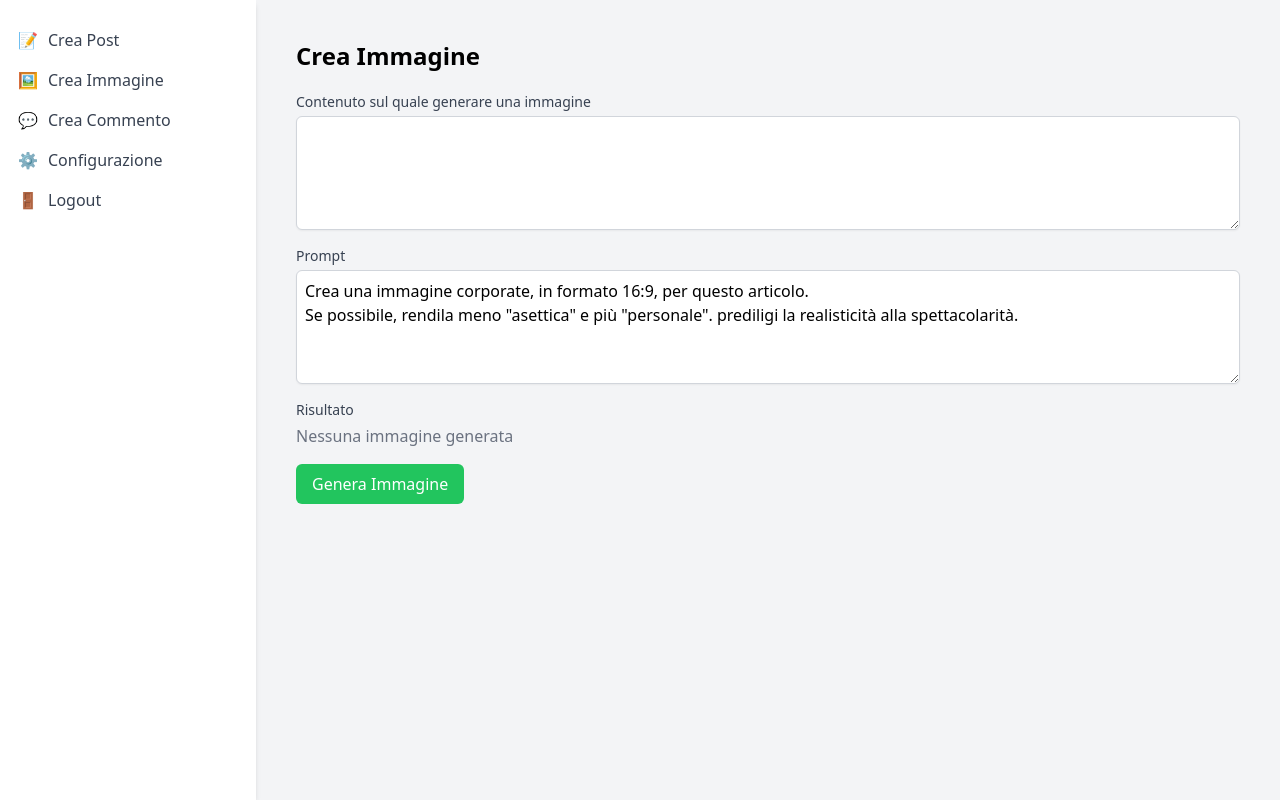
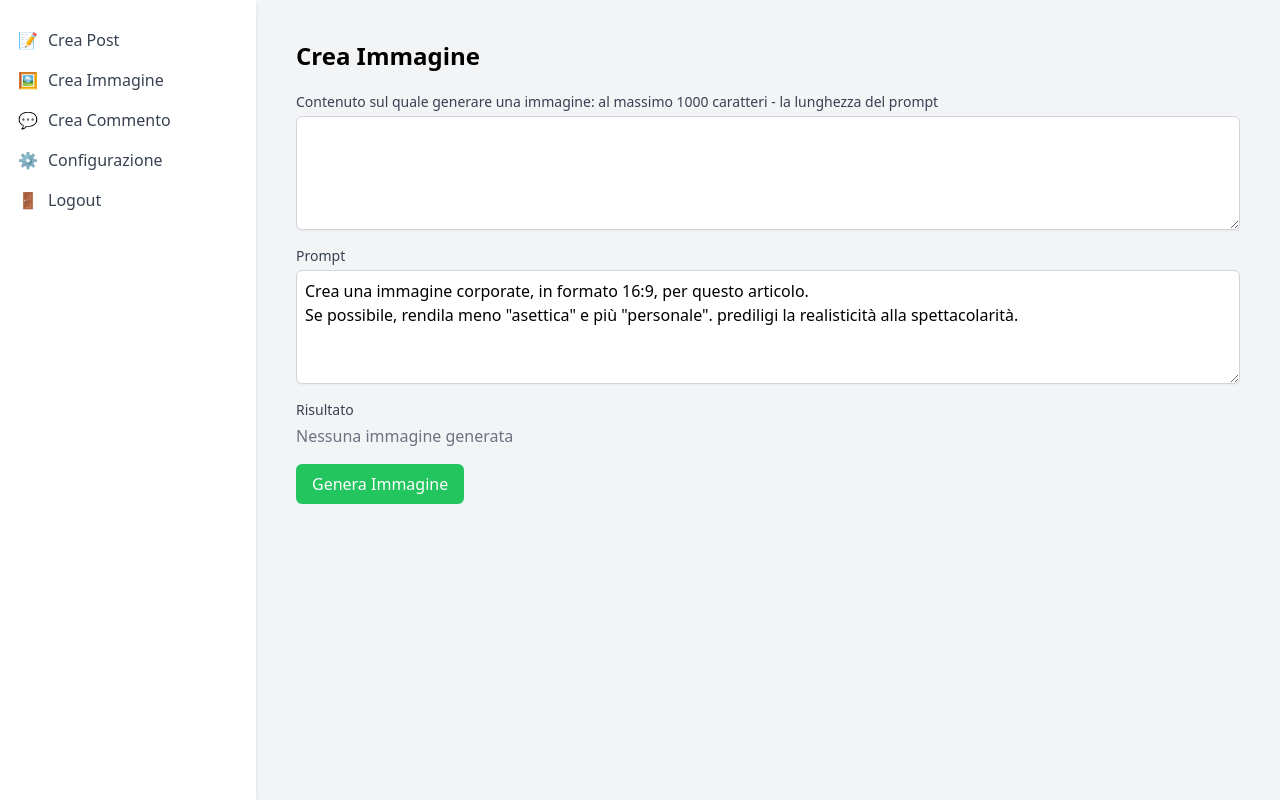
Before and after one commit to matteobaccan/LinkedinTool, a Vue app: page /CreaImmagine in a window 1280 px wide. Built offline with nearby package versions, Linux system fonts and the light colour scheme; sample sign-in values are in the browser's storage.

Commit message:
Aggiunto info

```diff
--- a/src/components/CreaImmagine.vue
+++ b/src/components/CreaImmagine.vue
@@ -16,7 +16,7 @@
         <h1 class="text-2xl font-bold mb-5">Crea Immagine</h1>
         <div class="space-y-4">
           <div>
-            <label class="block text-sm font-medium text-gray-700">Contenuto sul quale generare una immagine</label>
+            <label class="block text-sm font-medium text-gray-700">Contenuto sul quale generare una immagine: al massimo 1000 caratteri - la lunghezza del prompt</label>
             <textarea v-model="post" class="mt-1 block w-full border border-gray-300 rounded-md shadow-sm p-2"
               rows="4"></textarea>
           </div>
```
